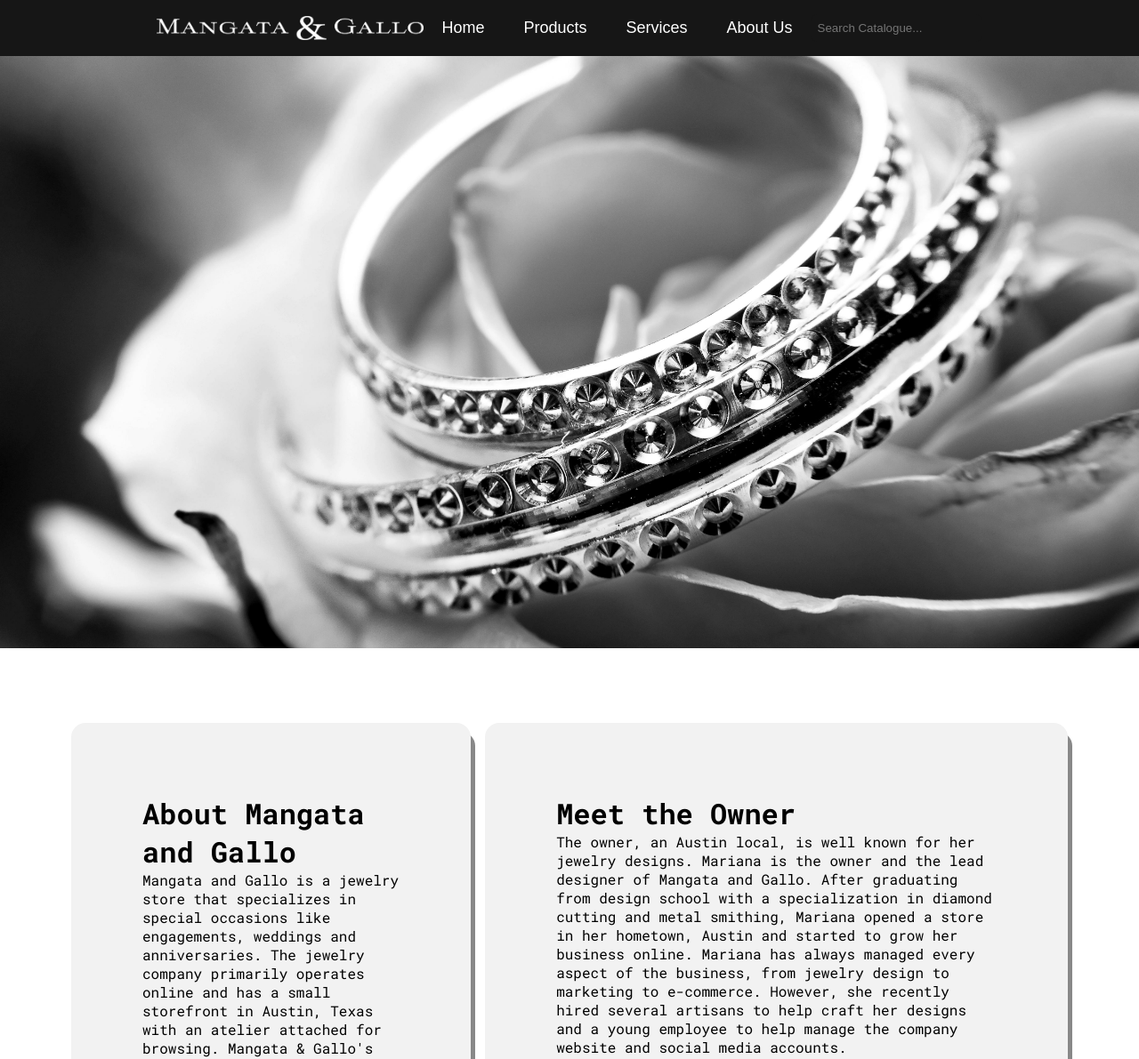
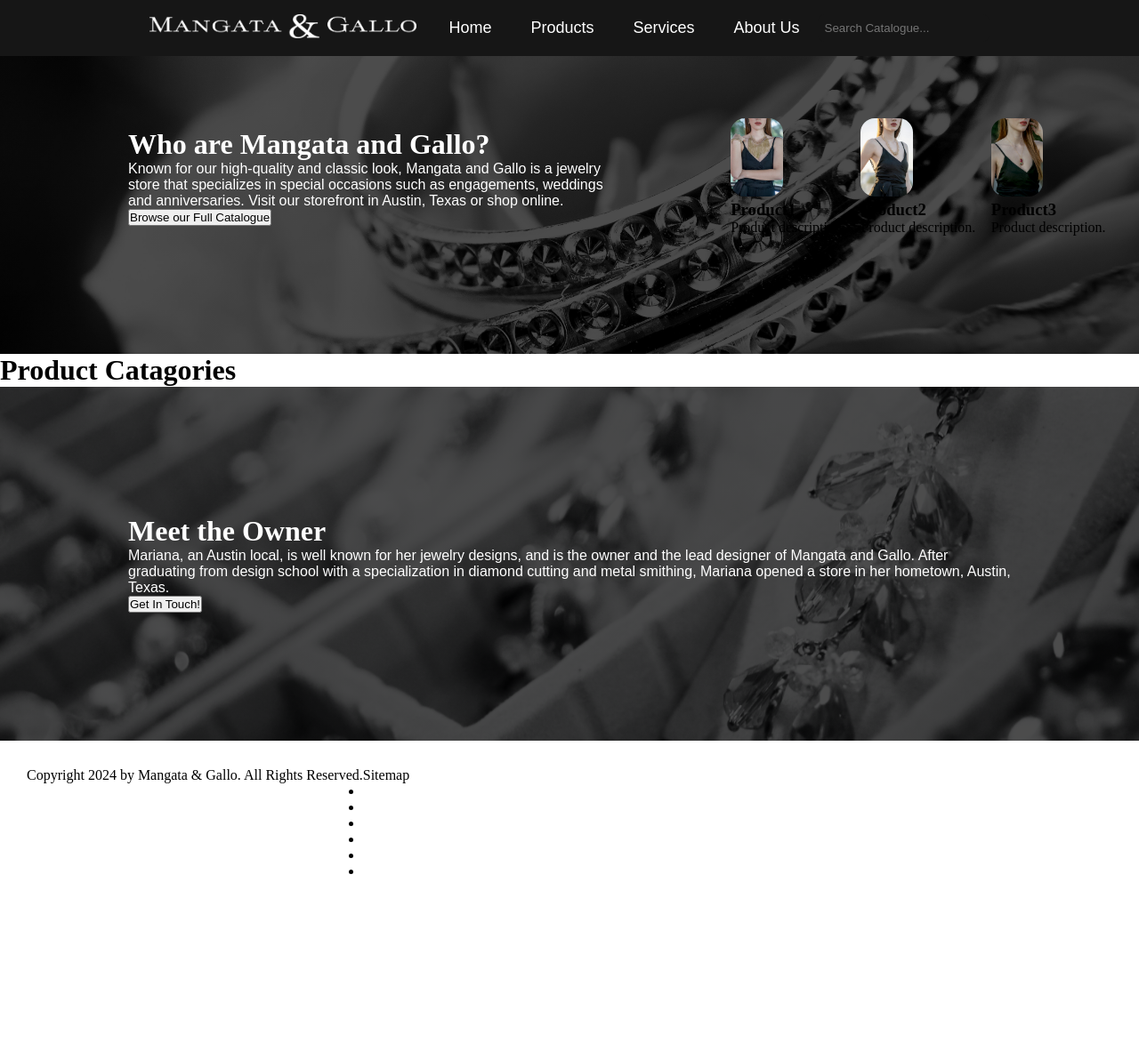
Before and after one commit to CameronCarlyon/Meta-Front-End-Developer-Professional-Certificate, a plain HTML site: page HTML-and-CSS-in-depth/Portfolio-Project/index.html in a window 1280 px wide. Shown: the top 1191 px of the page at 89% size. After the commit the page ends 1019 px from the top, so only its background shows below. Drawn offline with Linux system fonts and the light colour scheme.

Commit message:
Added sections

```diff
--- a/HTML-and-CSS-in-depth/Portfolio-Project/index.html
+++ b/HTML-and-CSS-in-depth/Portfolio-Project/index.html
@@ -8,6 +8,7 @@
   </head>
   <body>
     <header>
+      <div class="logo-container">
         <img
           class="logo"
           src="media/Asset 4@3x.png"
@@ -15,6 +16,7 @@
           width="300px"
           draggable="false"
         />
+      </div>
       <nav>
         <ul class="container-nav">
           <li><a href="#">Home</a></li>
@@ -26,38 +28,19 @@
       <div class="container-search">
         <input id="search" type="text" placeholder="Search Catalogue..." />
       </div>
-      <!-- <a class="button-contact" href="#"><button>Contact Us</button></a> -->
     </header>
     <main>
       <div>
-        <img class="hero-image" src="media/pexels-pixabay-265906.jpg" />
-      </div>
-      <div class="container-box">
-        <div class="container-text">
-          <h1>About Mangata and Gallo</h1>
+        <div class="hero-section">
+          <div class="hero-text">
+            <h1>Who are Mangata and Gallo?</h1>
             <p>
-            Mangata and Gallo is a jewelry store that specializes in special
-            occasions like engagements, weddings and anniversaries. The jewelry
-            company primarily operates online and has a small storefront in
-            Austin, Texas with an atelier attached for browsing. Mangata &
-            Gallo's selection of jewelry is known for its high-quality and
-            classic look.
+              Known for our high-quality and classic look, Mangata and Gallo is
+              a jewelry store that specializes in special occasions such as
+              engagements, weddings and anniversaries. Visit our storefront in
+              Austin, Texas or shop online.
             </p>
-        </div>
-        <div class="container-text">
-          <h1>Meet the Owner</h1>
-          <p>
-            The owner, an Austin local, is well known for her jewelry designs.
-            Mariana is the owner and the lead designer of Mangata and Gallo.
-            After graduating from design school with a specialization in diamond
-            cutting and metal smithing, Mariana opened a store in her hometown,
-            Austin and started to grow her business online. Mariana has always
-            managed every aspect of the business, from jewelry design to
-            marketing to e-commerce. However, she recently hired several
-            artisans to help craft her designs and a young employee to help
-            manage the company website and social media accounts.
-          </p>
-        </div>
+            <button class="btn" a href="#">Browse our Full Catalogue</button>
           </div>
           <div class="product-showcase-container">
             <div class="product-container">
@@ -78,7 +61,7 @@
                 alt="placeholder"
               />
               <div class="product-info">
-            <h3>Product1</h3>
+                <h3>Product2</h3>
                 <p>Product description.</p>
               </div>
             </div>
@@ -89,13 +72,26 @@
                 alt="placeholder"
               />
               <div class="product-info">
-            <h3>Product1</h3>
+                <h3>Product3</h3>
                 <p>Product description.</p>
               </div>
             </div>
           </div>
-      <div>
-        <img class="hero-image" src="media/pexels-khairul-onggon-908184.jpg" />
+        </div>
+        <div class="product-catagories-container">
+          <h1>Product Catagories</h1>
+          <div class="product-catagory-1"></div>
+        </div>
+        <div class="hero-section-two">
+          <div class="hero-text">
+            <h1>Meet the Owner</h1>
+            <p>
+              Mariana, an Austin local, is well known for her jewelry designs, and is the owner and the lead designer of Mangata and Gallo.
+              After graduating from design school with a specialization in diamond
+              cutting and metal smithing, Mariana opened a store in her hometown, Austin, Texas.
+            </p>
+            <button class="btn" a href="#">Get In Touch!</button>
+          </div>
         </div>
     </main>
     <footer>
--- a/HTML-and-CSS-in-depth/Portfolio-Project/styles.css
+++ b/HTML-and-CSS-in-depth/Portfolio-Project/styles.css
@@ -5,6 +5,8 @@
   margin: 0;
   padding: 0;
 }
+
+/* HEADER */
 
 header {
   position: fixed;
@@ -43,8 +45,49 @@ a:hover {
   color: white;
 }
 
-.logo {
+.logo-container {
+  justify-content: left;
+  padding-right: 1rem;
   cursor: pointer;
+}
+
+/* HERO SECTION */
+
+.hero-section {
+  background: linear-gradient(rgba(0, 0, 0, 0.7), rgba(0, 0, 0, 0.7)),
+    url("media/pexels-pixabay-265906.jpg");
+  background-size: cover;
+  background-position: center;
+  background-repeat: no-repeat;
+  height: 80%;
+  padding: 20px;
+  display: flex;
+  justify-content: center;
+  align-items: center;
+}
+
+.hero-text {
+  color: white;
+  padding: 10%;
+  font-family: Arial, Helvetica, sans-serif;
+  font-weight: lighter;
+}
+
+.hero-text h1 {
+  font-family: "Times New Roman", Times, serif;
+}
+
+.hero-section-two {
+  background: linear-gradient(rgba(0, 0, 0, 0.7), rgba(0, 0, 0, 0.7)),
+    url("media/pexels-khairul-onggon-908184.jpg");
+  background-size: cover;
+  background-position: center;
+  background-repeat: no-repeat;
+  height: 80%;
+  padding: 20px;
+  display: flex;
+  justify-content: center;
+  align-items: center;
 }
 
 .flex-footer {
@@ -77,13 +120,7 @@ a:hover {
 }
 
 button {
-  width: 8rem;
-  border: 0px;
-  border-radius: 0.5rem;
-  padding: 0.5rem;
-  outline: 1px;
-  background-color: #888888;
-  outline-color: #202020;
+  display: flex;
 }
 
 .hero-image {
```
Also changed, not shown: 2 other files. Lines whose indentation alone changed are shown as unchanged.
